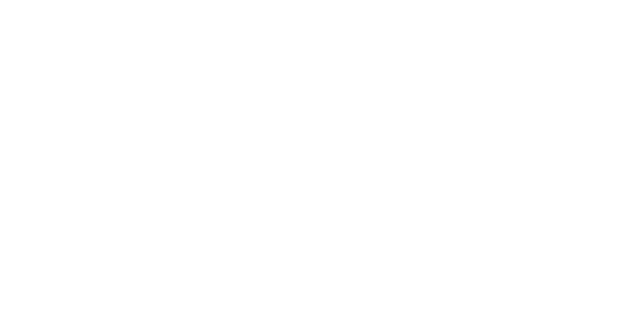
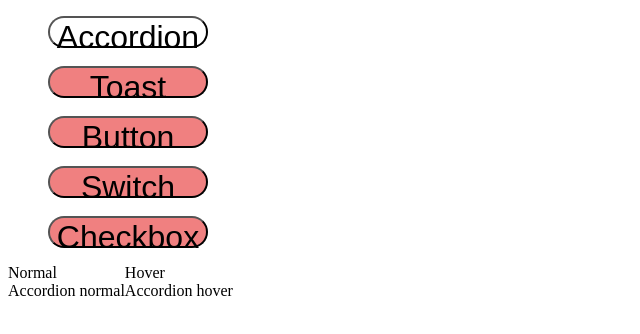
Before and after one commit to ishansssharma/component-library, a plain HTML site: page index.html in a window 1280 px wide. Shown: the whole page, without its empty margins (0-640 px from the left). Drawn offline with Linux system fonts and the light colour scheme; a web font is replaced by a local one.

```diff
--- /dev/null
+++ b/css/style.css
@@ -0,0 +1,27 @@
+.sidebar {}
+
+.overview-button {
+
+	display: flex;
+	justify-content: space-evenly;
+	font-size: 2rem;
+	background-color: lightcoral;
+	font-style: inherit;
+	border-radius: 1rem;
+	height: 2rem;
+	width: 10rem;
+
+}
+
+.overview-button:hover,
+.overview-button--active {
+	background-color: var(--color-primary);
+}
+
+.component {
+	display: none;
+}
+
+.component--visible {
+	display: flex;
+}
--- a/index.html
+++ b/index.html
@@ -5,9 +5,47 @@
 	<meta charset="UTF-8">
 	<meta name="viewport" content="width=device-width, initial-scale=1.0">
 	<title>Komponent Bibliotek</title>
+
+	<link rel="stylesheet" href="css/reset.css">
+	<link rel="stylesheet" href="css/fonts.css">
+	<link rel="stylesheet" href="css/variables.css">
+	<link rel="stylesheet" href="css/style.css">
 </head>
 
 <body>
+	<aside class="sidebar">
+		<ul class="overview">
+			<button data-set="accordion" class="overview-button overview-button--active">Accordion</button>
+			<br>
+			<button data-set="toast" class="overview-button">Toast</button>
+			<br>
+			<button data-set="button" class="overview-button">Button</button>
+			<br>
+			<button data-set="switch" class="overview-button">Switch</button>
+			<br>
+			<button data-set="checkbox" class="overview-button">Checkbox</button>
+		</ul>
+	</aside>
+
+	<main>
+		<div class="component component--visible" data-name="accordion">
+			<div class="component-state">
+				<div class="component-state__name">Normal</div>
+
+				<div class="component-state__variant">Accordion normal</div>
+			</div>
+
+			<div class="component-state">
+				<div class="component-state__name">Hover</div>
+
+				<div class="component-state__variant">Accordion hover</div>
+			</div>
+		</div>
+
+
+
+	</main>
+
 
 </body>
 
```
Also changed, not shown: index.js (added, +32 -0 lines).
